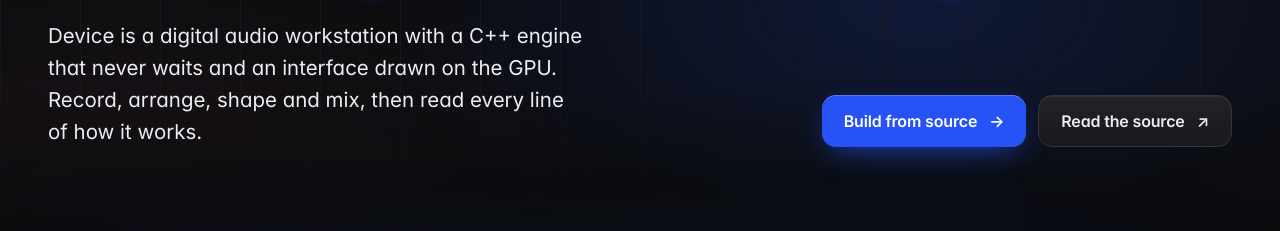
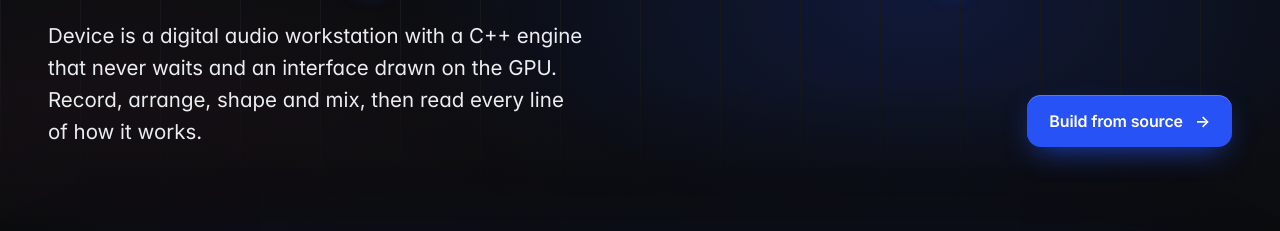
Before and after one commit to devicedaw/devicedaw.github.io, a plain HTML site: page index.html in a window 1280 px wide. Shown: the part 569-800 px from the top of the page. Drawn offline with Linux system fonts and the light colour scheme; animation ran at ten frames a second.

Commit message:
Keep one call to action in the hero (#3)
The header's Source link already points to the code, so the hero keeps only
Build from source.

```diff
--- a/index.html
+++ b/index.html
@@ -98,10 +98,6 @@
             <div class="hero-actions">
               <a class="button primary" href="#build"
                 >Build from source<span aria-hidden="true">→</span></a
-              ><a
-                class="button ghost"
-                href="https://github.com/devicedaw/device"
-                >Read the source<span aria-hidden="true">↗</span></a
               >
             </div>
           </div>
```
